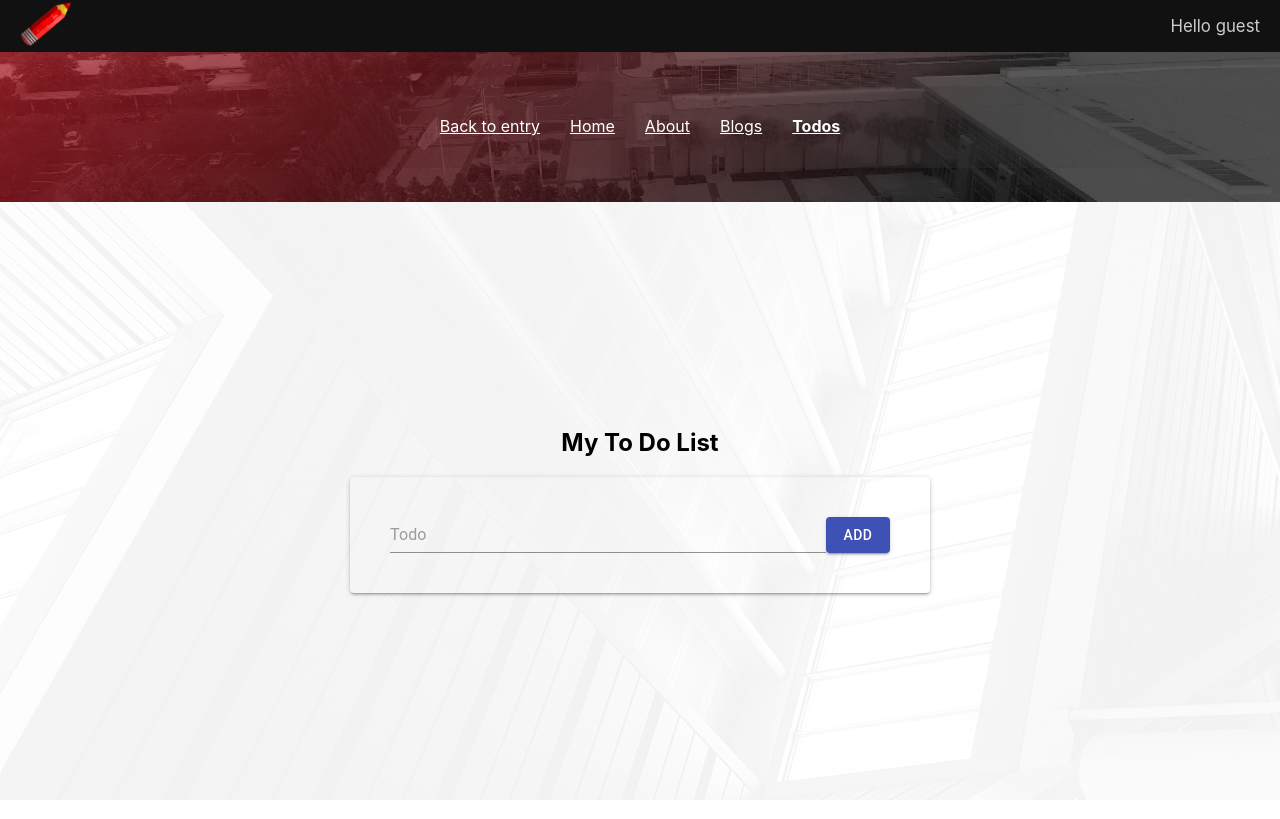
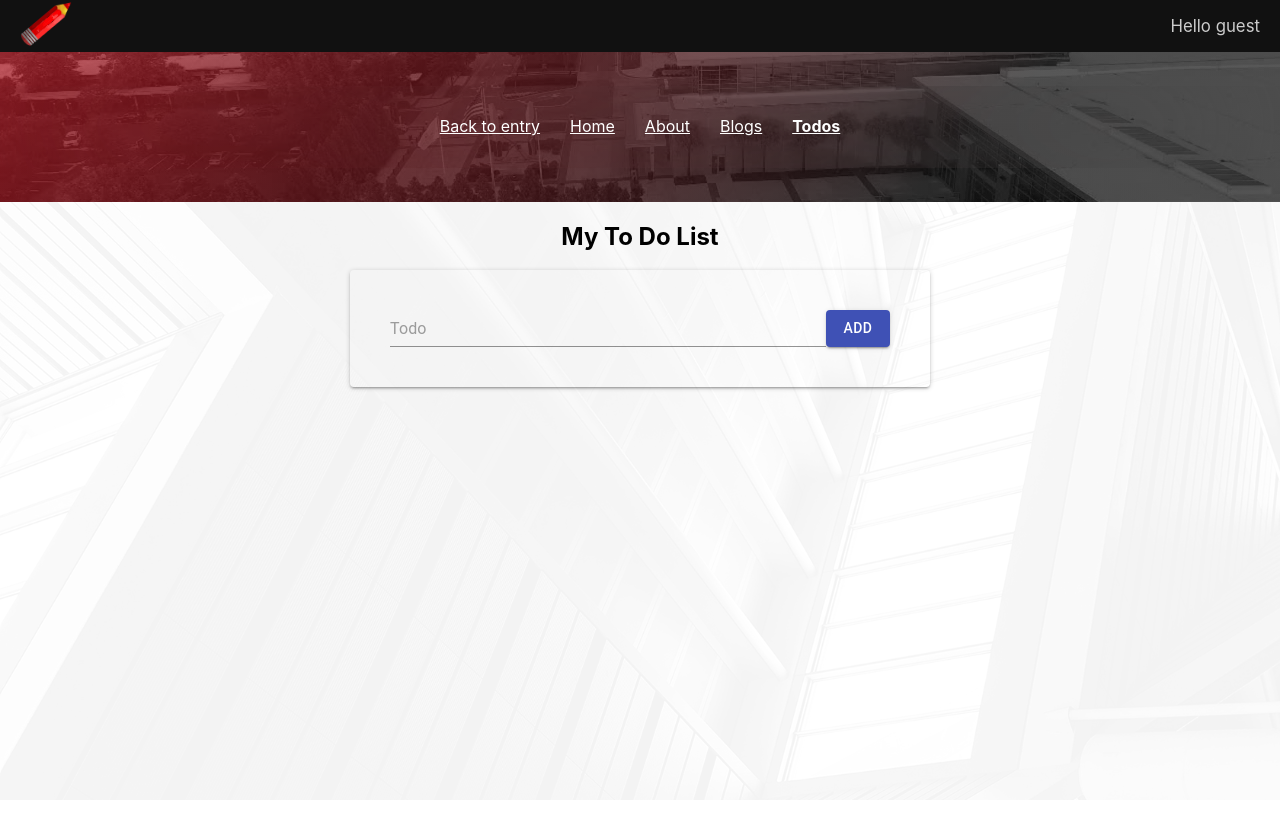
Before and after one commit to gitiklar/my-projecy-example, a React (Create React App) app: page /main/todos in a window 1280 px wide. Built offline with nearby package versions, Linux system fonts and the light colour scheme.

Commit message:
added edit-todo

```diff
--- a/src/components/Todos/TodosList.jsx
+++ b/src/components/Todos/TodosList.jsx
@@ -1,4 +1,4 @@
-import { Grid } from "@material-ui/core";
+import { Grid, makeStyles } from "@material-ui/core";
 import { useSelector } from "react-redux";
 
 import EditTodo from "./EditTodo";
@@ -6,9 +6,10 @@ import TodoItem from "./TodoItem";
 
 export default () => {
   const todosList = useSelector((state) => state.todos.todosList);
+  const classes = useStyle();
 
   return (
-    <>
+    <div className={classes.todosListContainer}>
       {Object.entries(todosList).map(([key, { taskText, isEditing }]) => (
         <Grid xs={12} item key={key}>
           {!isEditing ? (
@@ -18,6 +19,10 @@ export default () => {
           )}
         </Grid>
       ))}
-    </>
+    </div>
   );
 };
+
+const useStyle = makeStyles(() => ({
+  todosListContainer: { height: "54vh", overflowY: "auto" },
+}));
--- a/src/pages/Layout.jsx
+++ b/src/pages/Layout.jsx
@@ -22,9 +22,7 @@ export default () => {
         </div>
       </div>
       <div className="main">
-        <div className="inner">
-          <Outlet />
-        </div>
+        <Outlet />
       </div>
     </div>
   );
--- a/src/styles/layout.scss
+++ b/src/styles/layout.scss
@@ -95,7 +95,6 @@ $header-height: 6.5vh;
   .main {
     height: calc((100vh - #{$header-height}) * 0.8);
     display: flex;
-    align-items: center;
     justify-content: center;
   }
 }
```
